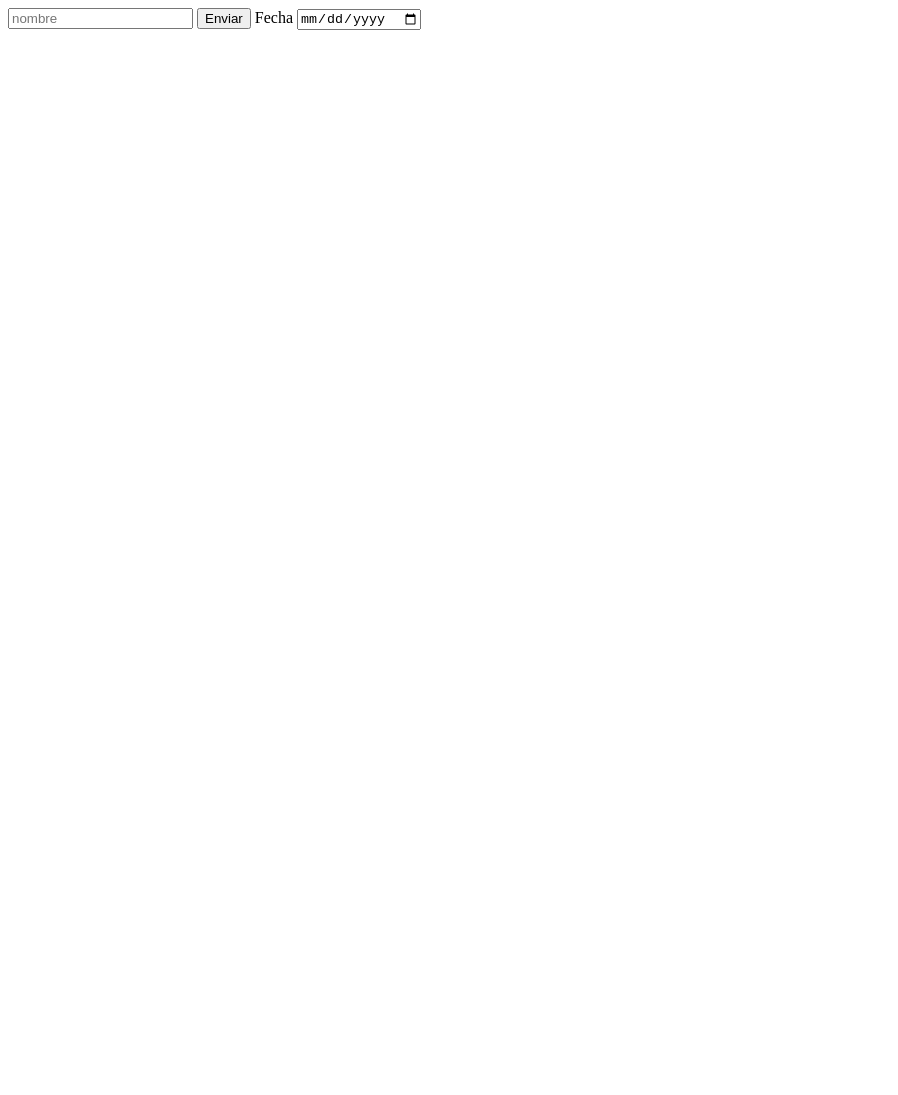
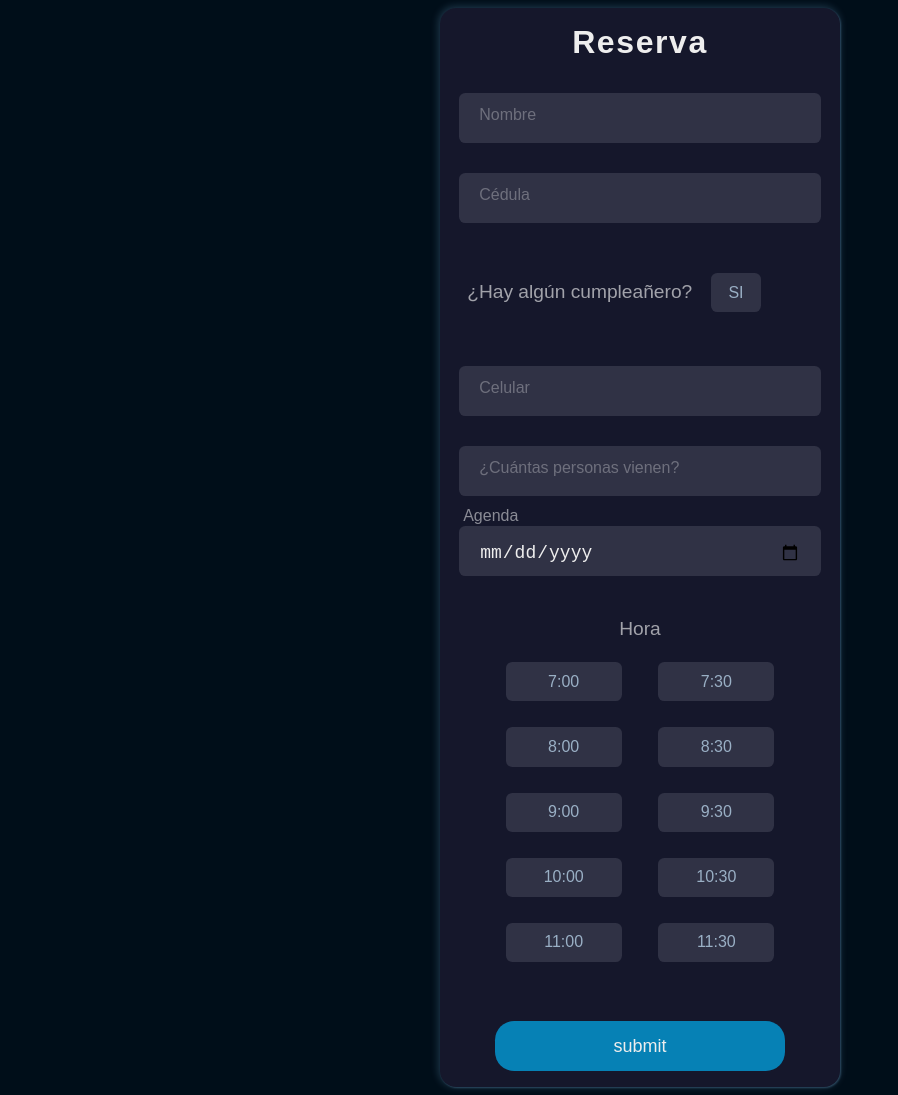
Before and after one commit to RicardoCordovilla/pruebaFormsNetlify, a plain HTML site: page index.html in a window 1280 px wide. Shown: the whole page, without its empty margins (0-898 px from the left). Before the commit the page ends 800 px from the top, so only its background shows below. Drawn offline with Linux system fonts and the light colour scheme.

Commit message:
cambio en todo

```diff
--- a/index.html
+++ b/index.html
@@ -1,18 +1,187 @@
 <!DOCTYPE html>
-<html lang="en">
+<html lang="es">
+
 <head>
     <meta charset="UTF-8">
     <meta http-equiv="X-UA-Compatible" content="IE=edge">
     <meta name="viewport" content="width=device-width, initial-scale=1.0">
-    <!-- <link rel="stylesheet" href="style.css"> -->
+    <link rel="stylesheet" href="style.css">
     <title>Document</title>
 </head>
+
 <body>
-    <form name="contacto" method="post" data-netlify="true">
-        <input type="text" name="Nombre" placeholder="nombre">
-        <button type="submit">Enviar</button>
-        <label for="fecha">Fecha</label>
-        <input type="date" name="Fecha" id="fecha">
+
+
+    <form class="form">
+        <div class="title">Reserva</div>
+
+        <div class="input-container ic1">
+            <input id="firstname" class="input" type="text" placeholder=" " name="Nombre" />
+            <div class="cut"></div>
+            <label for="firstname" class="placeholder">Nombre</label>
+        </div>
+
+
+
+
+        <div class="input-container ic2">
+            <input id="cedula" class="input" type="number" placeholder=" "  name="Cedula"/>
+            <div class="cut"></div>
+            <label for="cedula" class="placeholder">Cédula</label>
+        </div>
+
+
+
+        <div class="section_cumple">
+            <h4>¿Hay algún cumpleañero?</h4>
+            <input type="checkbox"  id="cumple" class="hidebx" name="Cumple"/>
+            <label for="cumple" class="lbl-check">
+                <div class="display-box">
+                    <span class="tiempo">SI</span>
+                </div>
+            </label>
+        </div>
+
+
+
+        <div class="input-container ic2">
+            <input id="celular" class="input" type="tel" placeholder=" " name="Celular" />
+            <div class="cut cut-short"></div>
+            <label for="celular" class="placeholder">Celular</label>
+        </div>
+
+        <div class="input-container ic2">
+            <input id="personas" class="input" type="number" placeholder=" " name="Personas"/>
+            <div class="cut cut-short"></div>
+            <label for="personas" class="placeholder">¿Cuántas personas vienen?</label>
+        </div>
+
+        <!-- ****** FECHA  *********** -->
+        <div class="input-container ic2">
+            <input id="fecha" class="input" type="date" placeholder=" " name="Fecha"/>
+            <div class="cut cut-short"></div>
+            <label for="fecha" class="placeholder">Agenda</label>
+        </div>
+
+        <!-- ************************* -->
+        <!-- ****** HORAS  *********** -->
+
+
+
+        <h4>Hora</h4>
+        <div class="container">
+
+
+            <!-- 7:00 -->
+            <input type="radio" name="hora" id="hora1" class="hidebx" value="7:00"/>
+            <label for="hora1" class="lbl-radio">
+                <div class="display-box">
+                    <span class="tiempo">7:00</span>
+                </div>
+            </label>
+
+            <!-- 7:30 -->
+            <input type="radio" name="hora" id="hora2"  class="hidebx" value="7:30"/>
+            <label for="hora2" class="lbl-radio">
+                <div class="display-box">
+                    <span class="tiempo">7:30</span>
+                </div>
+            </label>
+
+            <!-- 8:00 -->
+            <input type="radio" name="hora" id="hora3" class="hidebx" value="8:00"/>
+            <label for="hora3" class="lbl-radio">
+                <div class="display-box">
+                    <span class="tiempo">8:00</span>
+                </div>
+            </label>
+
+            <!-- 8:30 -->
+            <input type="radio" name="hora" id="hora4" class="hidebx" value="8:30" />
+            <label for="hora4" class="lbl-radio">
+                <div class="display-box">
+                    <span class="tiempo">8:30</span>
+                </div>
+            </label>
+
+
+            <!-- 9:00 -->
+            <input type="radio" name="hora" id="hora5" class="hidebx" value="9:00" />
+            <label for="hora5" class="lbl-radio">
+                <div class="display-box">
+                    <span class="tiempo">9:00</span>
+                </div>
+            </label>
+
+
+            <!-- 9:30 -->
+            <input type="radio" name="hora" id="hora6" class="hidebx" value="9:30" />
+            <label for="hora6" class="lbl-radio">
+                <div class="display-box">
+                    <span class="tiempo">9:30</span>
+                </div>
+            </label>
+
+            <!-- 10:00 -->
+            <input type="radio" name="hora" id="hora7" class="hidebx" value="10:00"/>
+            <label for="hora7" class="lbl-radio">
+                <div class="display-box">
+                    <span class="tiempo">10:00</span>
+                </div>
+            </label>
+
+            <!-- 10:30 -->
+            <input type="radio" name="hora" id="hora8" class="hidebx" value="10:30"/>
+            <label for="hora8" class="lbl-radio">
+                <div class="display-box">
+                    <span class="tiempo">10:30</span>
+                </div>
+            </label>
+
+            <!-- 11:00 -->
+            <input type="radio" name="hora" id="hora9" class="hidebx" value="11:00"/>
+            <label for="hora9" class="lbl-radio">
+                <div class="display-box">
+                    <span class="tiempo">11:00</span>
+                </div>
+            </label>
+
+            <!-- 11:30 -->
+            <input type="radio" name="hora" id="hora10" class="hidebx" value="11:30"/>
+            <label for="hora10" class="lbl-radio">
+                <div class="display-box">
+                    <span class="tiempo">11:30</span>
+                </div>
+            </label>
+
+
+
+        </div>
+
+
+
+        <!-- *************************** -->
+
+
+
+
+
+
+        <button type="text" class="submit">submit</button>
     </form>
+
+
+
+
+
+
+
+
+
+
+
+
+
 </body>
+
 </html>
--- /dev/null
+++ b/style.css
@@ -0,0 +1,255 @@
+@import url('https://fonts.googleapis.com/css2?family=Great+Vibes&family=Montserrat:ital,wght@0,300;0,400;0,500;1,300&display=swap');
+
+:root {
+    --color-cyan: rgba(0, 174, 239, 1);
+    --color-cyan2: rgba(0, 174, 239, 0.7);
+    --color-morado: rgba(50, 50, 102, 1);
+    --color-morado: rgba(50, 50, 102, 0.7);
+    --color-blanco: rgba(200, 230, 252, 1);
+    --color-blanco1: rgba(200, 230, 252, 0.8);
+    --color-blanco2: rgba(200, 230, 252, 0.7);
+    --color-rosado: rgba(204, 47, 107, 1);
+    --color-negro: rgba(0, 14, 25, 1);
+    --color-negro2: rgba(0, 14, 25, 0.8);
+    --form-backcolor: #15172b;
+    --color-texto-principal: #eee;
+    --color-texto-valid: rgba(200, 240, 255);
+    --color-input-border: rgba(255, 255, 255, 0.5);
+    --color-placeholder: rgba(255, 255, 255, 0.3);
+    --color-placeholder-focus: rgba(255, 255, 255, 0.6);
+    /* --color-boton-hover
+--color-boton-clicking */
+}
+
+
+
+body {
+    align-items: center;
+    background-color: var(--color-negro);
+    display: flex;
+    justify-content: center;
+    /* height: 100vh; */
+    font-family: sans-serif;
+
+  }
+
+  .form {
+    background-color: var(--form-backcolor);
+    border-radius: 1rem;
+    box-sizing: border-box;
+    /* height: 500px; */
+    padding: 1rem 1.2rem;
+    width: 70vw;
+    max-width: 400px;
+    display: flex;
+    flex-direction: column;
+    align-items: center;
+    box-shadow: -1px -1px 8px rgba(143, 206, 255, 0.247),
+    1px 1px 2px rgba(143, 206, 255, 0.247);
+
+
+  }
+
+  .title {
+    color: var(--color-texto-principal);
+    font-family: sans-serif;
+    font-size: 2rem;
+    font-weight: 600;
+    letter-spacing: .1rem;
+    margin-bottom: -.5rem;
+  }
+
+  .subtitle {
+    color: var(--color-texto-principal);
+    font-family: sans-serif;
+    font-size: 16px;
+    font-weight: 600;
+    margin-top: 10px;
+  }
+
+  .input-container {
+    height: 50px;
+    position: relative;
+    width: 100%;
+  }
+
+  .ic1 {
+    margin-top: 40px;
+  }
+
+  .ic2 {
+    margin-top: 30px;
+    /* align-self: center; */
+  }
+
+  .input {
+    background-color: #303245;
+    border-radius: .4rem;
+    border: 0;
+    box-sizing: border-box;
+    color: var(--color-texto-principal);
+    font-size: 18px;
+    height: 100%;
+    outline: 0;
+    padding: 4px 20px 0;
+    width: 100%;
+  }
+
+  .cut {
+    background-color: #15172b;
+    border-radius: .2em;
+    height: auto;
+    /* left: 20px; */
+    position: absolute;
+    top: -20px;
+    transform: translateY(0);
+    transition: transform 200ms;
+    /* width: 76px; */
+  }
+
+
+  .input:focus ~ .cut,
+  .input:not(:placeholder-shown) ~ .cut {
+    transform: translateY(8px);
+  }
+
+  .placeholder {
+    color: var(--color-placeholder);
+    font-family: sans-serif;
+    left: 20px;
+    line-height: 1rem;
+    pointer-events: none;
+    position: absolute;
+    transform-origin: 0 50%;
+    transition: transform 200ms, color 200ms;
+    top: 0.9rem;
+  }
+
+  .input:focus ~ .placeholder,
+  .input:not(:placeholder-shown) ~ .placeholder {
+    transform: translateY(-2rem) translateX(-1rem) ;
+  }
+
+  .input:not(:placeholder-shown) ~ .placeholder {
+    color: var(--color-input-border);
+  }
+
+  .input:focus ~ .placeholder {
+    color: var(--color-placeholder);
+  }
+
+  .submit {
+    background-color: var(--color-cyan2);
+    border-radius: 1.2rem;
+    border: 0;
+    box-sizing: border-box;
+    color: var(--color-texto-principal);
+    cursor: pointer;
+    font-size: 18px;
+    height: 50px;
+    margin-top: 38px;
+    outline: 0;
+    text-align: center;
+    width: 80%;
+  }
+
+  .submit:active {
+    background-color: var(--color-cyan);
+  }
+
+
+
+
+
+
+h4{
+    padding-top: 1rem;
+    color: var(--color-placeholder-focus);
+    font-weight: 300;
+    font-size: 1.2rem;
+  }
+  .section_cumple{
+    padding-left: 1rem;
+    padding-top: 1rem;
+    width: 100%;
+    display: flex;
+    flex-direction: row;
+    text-align: center;
+    align-items: center;
+    padding-bottom: .5rem;
+    align-items: baseline;
+    justify-content: flex-start;
+    gap: 1.2rem;
+  }
+
+
+  .lbl-check{
+    text-align: center;
+    border: 1px solid transparent;
+    background-color: #303245;
+    color: var(--color-blanco2);
+    padding: .6rem 1rem;
+    width: fit-content;
+    /* margin: 0 1rem; */
+    border-radius: .4rem;
+    /* border: 2px; */
+    margin-top: -0.1rem;
+}
+
+
+
+  /* horas */
+  /* ***************************** */
+
+
+.container{
+    margin-top: -0.5rem;
+    width: 80%;
+    height: inherit;
+    /* background: #275EFE; */
+    display: grid;
+    place-items: center;
+    display: grid;
+    grid-template-columns: 1fr 1fr;
+    gap: 1rem;
+    padding-bottom: 1rem;
+
+
+
+}
+
+.hidebx{
+    display: none;
+}
+.lbl-radio{
+    text-align: center;
+    border: 1px solid transparent;
+    background-color: #303245;
+    color: var(--color-blanco2);
+    padding: .6rem 1rem;
+    width: 60%;
+    /* margin: 0 1rem; */
+    border-radius: .4rem;
+    /* border: 2px; */
+    margin: 5px;
+}
+
+input[type="radio"]:checked + .lbl-radio,
+input[type="checkbox"]:checked + .lbl-check
+{
+    border: 1px solid var(--color-placeholder);
+    background-color: var(--color-placeholder-focus);
+    color: var(--color-negro2);
+    /* font-weight: 600; */
+    box-shadow: -1px -1px 8px rgba(143, 206, 255, 0.247),
+                1px 1px 2px rgba(143, 206, 255, 0.753);
+}
+
+
+
+
+
+
+
+
+  /* ****************************** */
```
